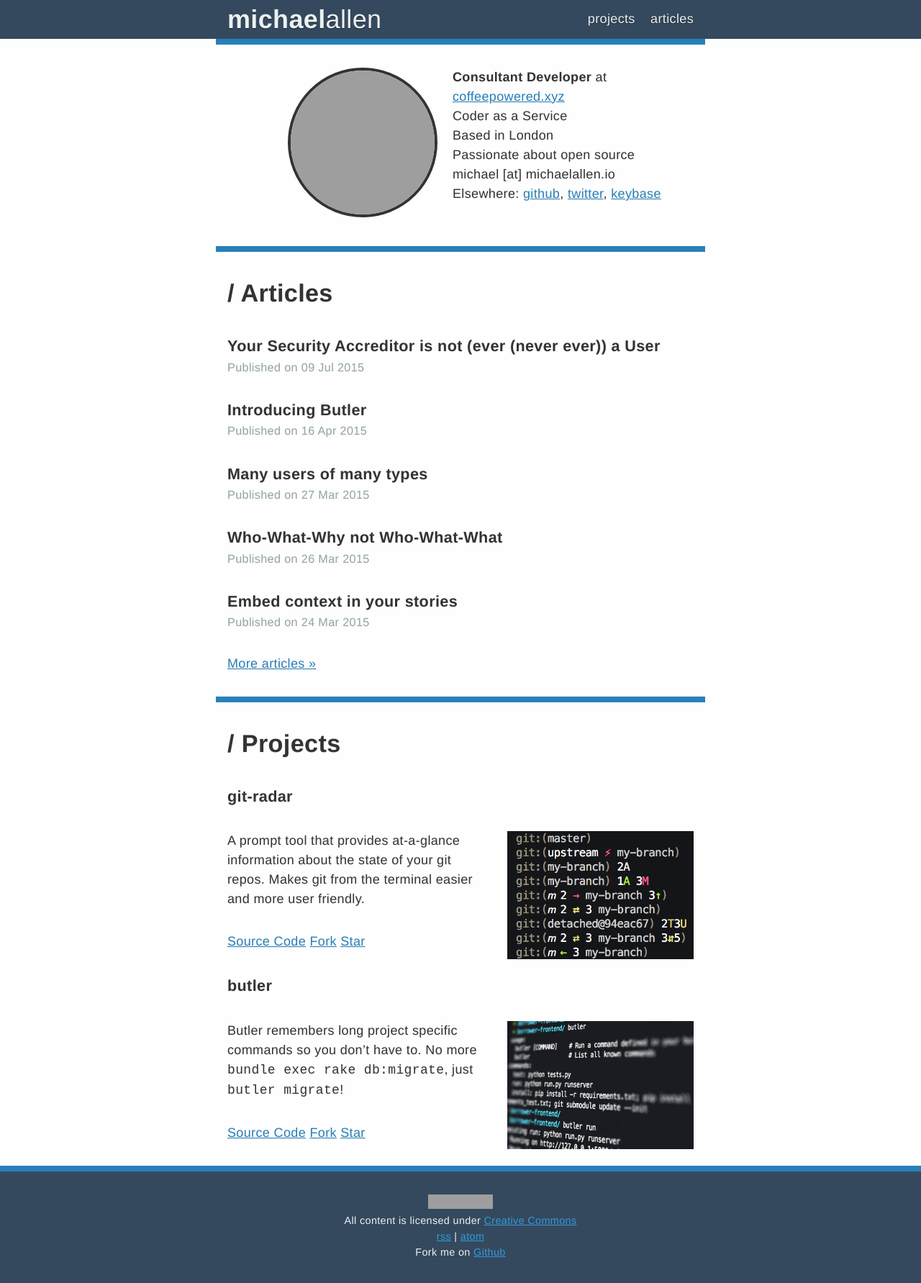
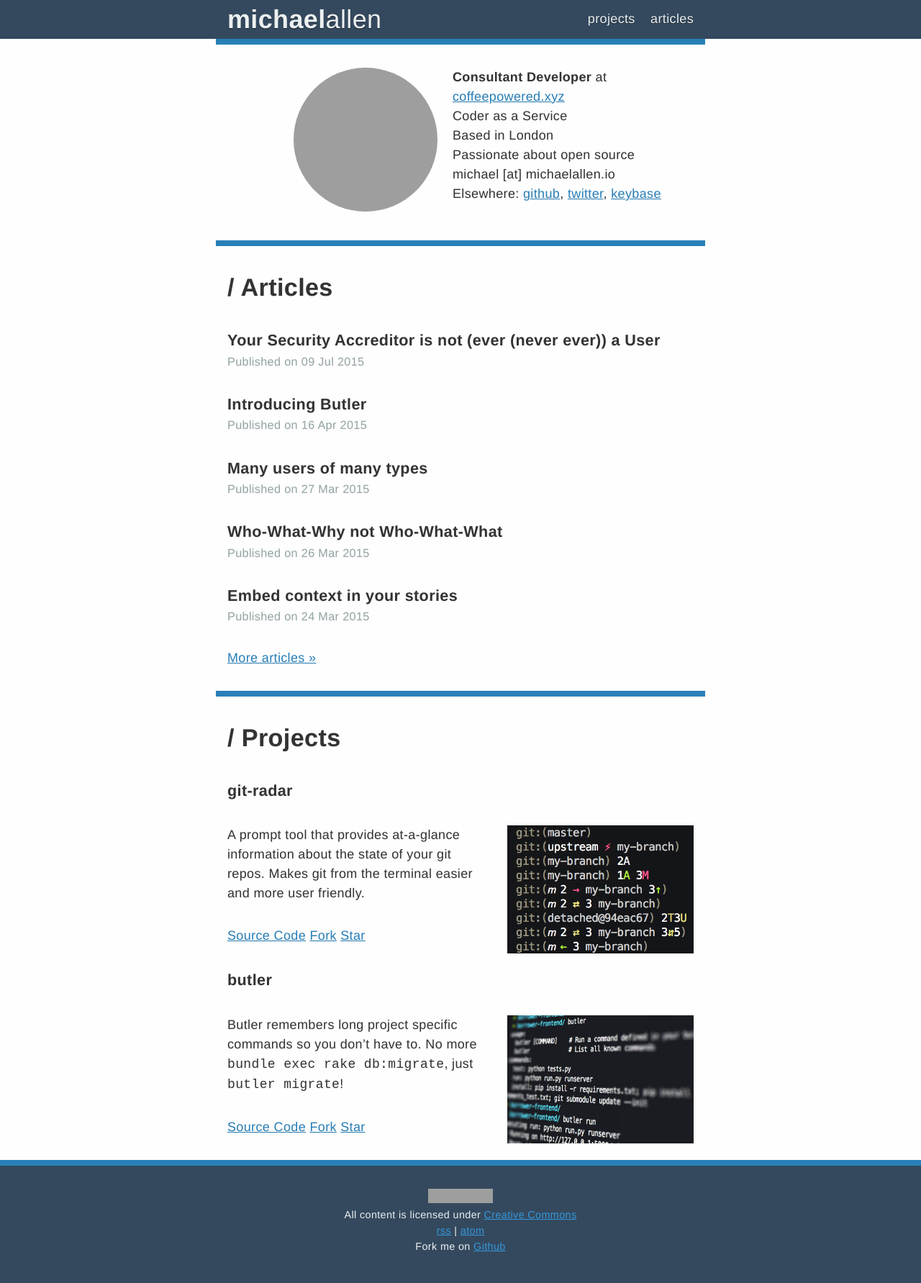
Before and after one commit to michaeldfallen/michaeldfallen.github.io, a Jekyll site: the page built from index.html, in a window 1280 px wide. Shown: the whole page at 72% size. Built offline with Jekyll 4.4.1, drawn with Linux system fonts in a browser that asks for light colours; grey boxes are pictures that could not be loaded.

Commit message:
Remove border, considered tacky

```diff
--- a/css/main-291015.css
+++ b/css/main-291015.css
@@ -280,7 +280,6 @@ footer {
 }
 
 section.gravatar img {
-	border: 4px solid #333;
 	border-radius: 50%;
 	width: 200px;
 	height: 200px;
```
